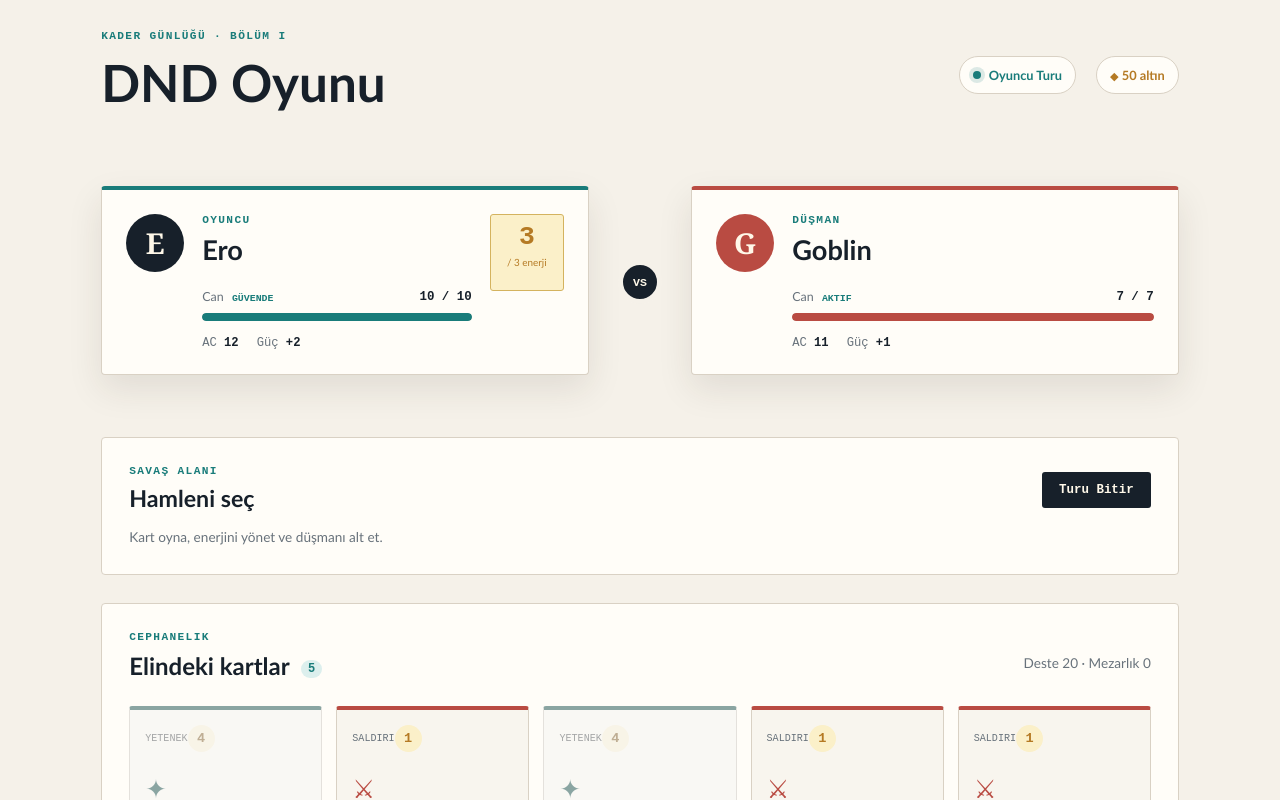
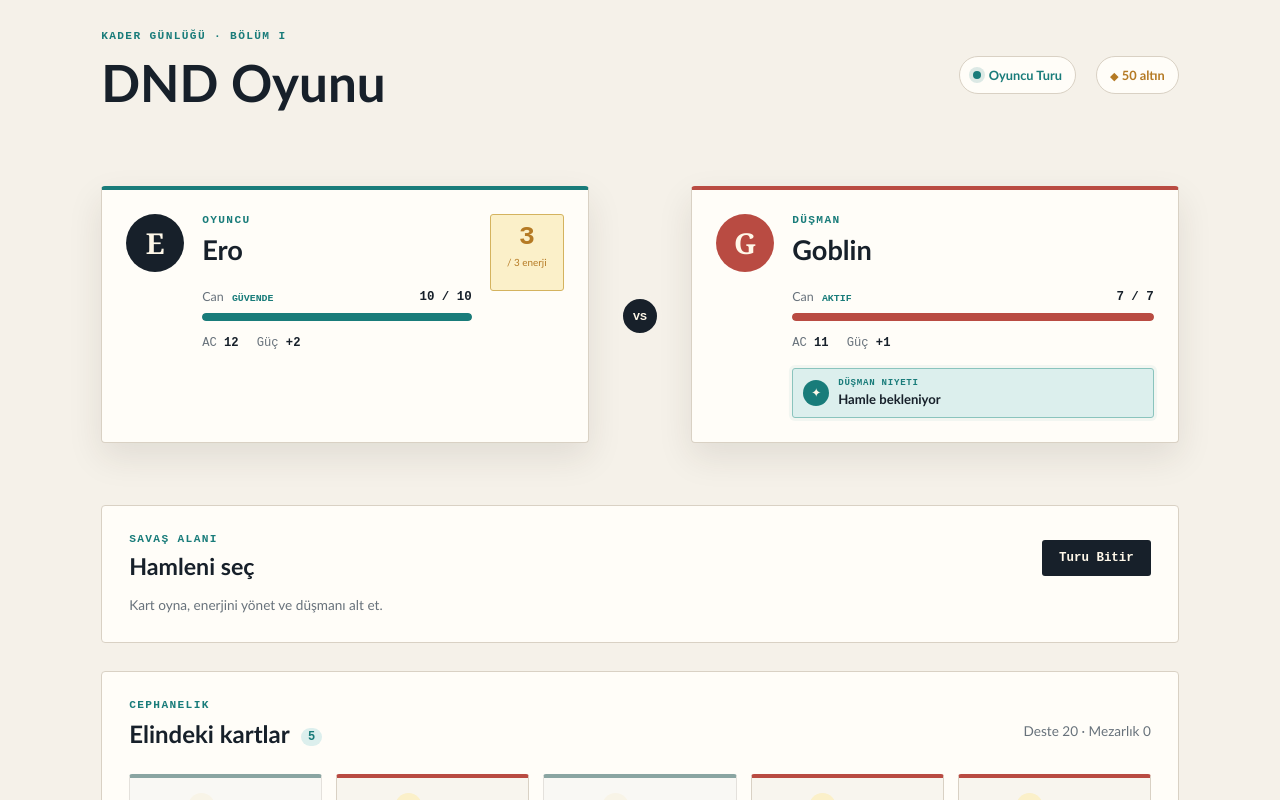
Before and after one commit to BHTISKI/Project-DND, a React (Vite) app: page / in a window 1280 px wide. Shown: the top 800 px of the page. Built offline with nearby package versions, Linux system fonts and the light colour scheme.

Commit message:
Add enemy intent UI

```diff
--- a/src/App.css
+++ b/src/App.css
@@ -44,6 +44,18 @@
 .fighter--enemy .health-bar span { background: var(--red); }
 .fighter-stats { justify-content: flex-start; gap: 18px; color: var(--muted); font: 0.76rem var(--mono); }
 .fighter-stats b { color: var(--ink); }
+.enemy-intent { display: flex; align-items: center; gap: 9px; min-height: 46px; margin-top: 18px; padding: 8px 10px; border: 1px solid #e3b6ac; border-radius: 3px; background: var(--red-soft); color: var(--red); animation: intent-breathe 2.4s ease-in-out infinite; }
+.enemy-intent__icon { display: grid; flex: 0 0 26px; place-items: center; width: 26px; height: 26px; border-radius: 50%; background: var(--red); color: #fff8e9; font-size: 0.78rem; }
+.enemy-intent span:nth-child(2) { display: flex; min-width: 0; flex-direction: column; gap: 2px; }
+.enemy-intent b { font: 700 0.57rem var(--mono); letter-spacing: 0.08em; text-transform: uppercase; }
+.enemy-intent strong { color: var(--ink); font-size: 0.82rem; }
+.enemy-intent small { margin-left: auto; color: var(--red); font: 700 0.65rem var(--mono); text-align: right; }
+.enemy-intent--defend { border-color: #d4b35f; background: #fbf0c9; color: var(--gold); animation-name: intent-shimmer; }
+.enemy-intent--defend .enemy-intent__icon { background: var(--gold); }
+.enemy-intent--defend small { color: var(--gold); }
+.enemy-intent--special { border-color: #8ac4bd; background: var(--teal-soft); color: var(--teal); animation-name: intent-shimmer; }
+.enemy-intent--special .enemy-intent__icon { background: var(--teal); }
+.enemy-intent--special small { color: var(--teal); }
 .energy-display { display: flex; flex-direction: column; align-items: center; justify-content: center; align-self: flex-start; min-width: 74px; padding: 9px; border: 1px solid #d4b35f; border-radius: 3px; background: #fbf0c9; color: var(--gold); }
 .energy-display span { font: 700 1.65rem var(--mono); line-height: 1; }
 .energy-display small { margin-top: 5px; font-size: 0.62rem; white-space: nowrap; }
@@ -97,6 +109,8 @@
 .empty-state { padding: 24px; border: 1px dashed var(--line); color: var(--muted); text-align: center; }
 .sr-only { position: absolute; width: 1px; height: 1px; padding: 0; margin: -1px; overflow: hidden; clip: rect(0, 0, 0, 0); white-space: nowrap; border: 0; }
 @keyframes health-pulse { 50% { box-shadow: 0 14px 35px rgba(185, 75, 66, 0.18); } }
+@keyframes intent-breathe { 50% { box-shadow: 0 0 0 4px rgba(185, 75, 66, 0.08); } }
+@keyframes intent-shimmer { 50% { box-shadow: 0 0 0 4px rgba(25, 124, 122, 0.07); } }
 @media (max-width: 760px) {
   .game-shell { padding-top: 20px; }
   .topbar, .topbar-meta { align-items: flex-start; flex-direction: column; }
@@ -105,6 +119,7 @@
   .battle-stage { grid-template-columns: 1fr; gap: 14px; padding-top: 20px; }
   .battle-divider { display: none; }
   .fighter { padding: 18px; }
+  .enemy-intent { margin-top: 15px; }
   .hand-grid { display: flex; overflow-x: auto; padding: 3px 3px 14px; scroll-snap-type: x mandatory; }
   .game-card { flex: 0 0 178px; scroll-snap-align: start; }
   .hand-grid--inactive { opacity: 0.86; }
--- a/src/components/BattleStats.tsx
+++ b/src/components/BattleStats.tsx
@@ -1,7 +1,43 @@
 import React from 'react';
 import { useGameStore } from '../state/store';
 
+interface EnemyIntent {
+  type?: string;
+  kind?: string;
+  action?: string;
+  damage?: number;
+  estimatedDamage?: number;
+  minDamage?: number;
+  maxDamage?: number;
+}
+
+type StateWithEnemyIntent = ReturnType<typeof useGameStore.getState> & {
+  enemyIntent?: EnemyIntent | string;
+  nextEnemyIntent?: EnemyIntent | string;
+};
+
+function getIntentDetails(value: EnemyIntent | string | undefined) {
+  if (!value) return { type: '', damageText: '' };
+
+  if (typeof value === 'string') {
+    return { type: value.toLowerCase(), damageText: '' };
+  }
+
+  const damage = value.damage ?? value.estimatedDamage;
+  const damageText = typeof damage === 'number'
+    ? `${damage} tahmini hasar`
+    : typeof value.minDamage === 'number' && typeof value.maxDamage === 'number'
+      ? `${value.minDamage}-${value.maxDamage} tahmini hasar`
+      : '';
+
+  return {
+    type: (value.type ?? value.kind ?? value.action ?? '').toLowerCase(),
+    damageText,
+  };
+}
+
 export const BattleStats: React.FC = () => {
+  const gameState = useGameStore();
   const {
     player,
     enemy,
@@ -11,7 +47,16 @@ export const BattleStats: React.FC = () => {
     deck,
     hand,
     discardPile,
-  } = useGameStore();
+  } = gameState;
+  const stateWithIntent = gameState as StateWithEnemyIntent;
+  const enemyWithIntent = enemy as typeof enemy & { intent?: EnemyIntent | string };
+  const { type: intentType, damageText } = getIntentDetails(
+    enemyWithIntent.intent ?? stateWithIntent.enemyIntent ?? stateWithIntent.nextEnemyIntent,
+  );
+  const intentIsAttack = ['attack', 'saldırı', 'saldiri'].includes(intentType);
+  const intentIsDefend = ['defend', 'defense', 'savunma'].includes(intentType);
+  const intentLabel = intentIsAttack ? 'Saldıracak' : intentIsDefend ? 'Savunacak' : intentType ? 'Özel hamle' : 'Hamle bekleniyor';
+  const intentClass = intentIsAttack ? 'attack' : intentIsDefend ? 'defend' : 'special';
   const playerHealthPercent = Math.max(0, (player.mevcutCan / player.maksimumCan) * 100);
   const enemyHealthPercent = Math.max(0, (enemy.mevcutCan / enemy.maksimumCan) * 100);
 
@@ -37,6 +82,11 @@ export const BattleStats: React.FC = () => {
           <div className="health-row"><span>Can <small>{enemyHealthPercent <= 30 ? 'Kritik' : 'Aktif'}</small></span><strong>{enemy.mevcutCan} / {enemy.maksimumCan}</strong></div>
           <div className="health-bar" role="progressbar" aria-label="Düşman canı" aria-valuenow={enemy.mevcutCan} aria-valuemin={0} aria-valuemax={enemy.maksimumCan}><span style={{ width: `${enemyHealthPercent}%` }} /></div>
           <div className="fighter-stats"><span>AC <b>{enemy.zirhSinifi}</b></span><span>Güç <b>+{enemy.gucCarpani}</b></span></div>
+          <div className={`enemy-intent enemy-intent--${intentClass}`} aria-live="polite">
+            <span className="enemy-intent__icon" aria-hidden="true">{intentIsAttack ? '⚔' : intentIsDefend ? '◈' : '✦'}</span>
+            <span><b>Düşman niyeti</b><strong>{intentLabel}</strong></span>
+            {damageText && <small>{damageText}</small>}
+          </div>
         </div>
       </article>
       <span className="sr-only">Altın: {gold}. Deste: {deck.length}, El: {hand.length}, Mezarlık: {discardPile.length}.</span>
```
